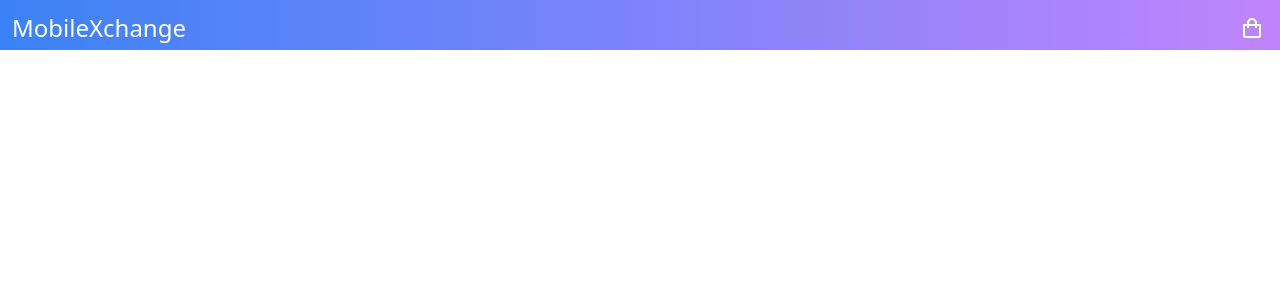
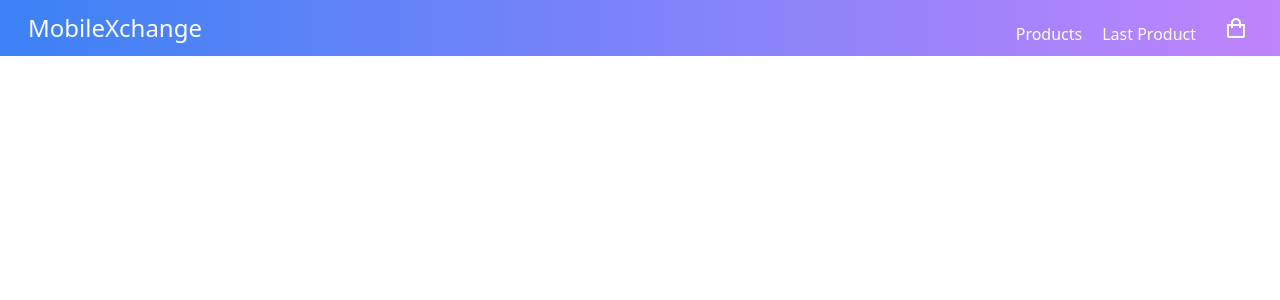
Before and after one commit to pierslabs/MobileXchange, a React (Vite) app: page /products in a window 1280 px wide. Shown: the top 300 px of the page. Built offline with nearby package versions, Linux system fonts and the light colour scheme.

Commit message:
add lastProductViewed

```diff
--- a/src/components/header/Header.jsx
+++ b/src/components/header/Header.jsx
@@ -1,13 +1,39 @@
-import { Link } from 'react-router-dom';
+import { Link, NavLink } from 'react-router-dom';
 import ShopppingBag from '../shopping-bag/ShopppingBag';
+import { useContext } from 'react';
+import { ProductAppContext } from '../../context/ProductAppContext';
 
 const Header = () => {
+  const { lastProductViewed } = useContext(ProductAppContext);
   return (
-    <header className='flex justify-between bg-gradient-to-r from-blue-500 to-purple-400 p-2 text-white text-center fixed w-full z-50 h-[50px] top-0 left-0'>
+    <header className='flex justify-between items-center bg-gradient-to-r from-blue-500 to-purple-400 px-6 py-2 text-white text-center fixed w-full z-50  top-0 left-0'>
       <h1 className='text-2xl  m-1'>
         <Link to='/'>MobileXchange</Link>
       </h1>
-      <ShopppingBag />
+
+      <div className='flex justify-between items-baseline gap-5 w-auto'>
+        <NavLink
+          to='/products/list'
+          className={({ isActive, isPending }) =>
+            isPending ? 'pending' : isActive ? 'text-blue-700' : ''
+          }
+        >
+          Products
+        </NavLink>
+        {lastProductViewed && (
+          <NavLink
+            to={`/products/product/${lastProductViewed}`}
+            className={({ isActive, isPending }) =>
+              isPending ? 'pending' : isActive ? 'text-blue-500' : ''
+            }
+          >
+            Last Product
+          </NavLink>
+        )}
+        {!lastProductViewed && <p>Last Product</p>}
+
+        <ShopppingBag />
+      </div>
     </header>
   );
 };
--- a/src/components/product-form/ProductForm.jsx
+++ b/src/components/product-form/ProductForm.jsx
@@ -76,6 +76,6 @@ ProductForm.propTypes = {
     id: PropTypes.string,
     internalMemory: PropTypes.arrayOf(PropTypes.string),
     colors: PropTypes.arrayOf(PropTypes.string),
-    price: PropTypes.number,
+    price: PropTypes.string,
   }).isRequired,
 };
--- a/src/components/productItem/ProductItem.jsx
+++ b/src/components/productItem/ProductItem.jsx
@@ -1,15 +1,19 @@
 import PropTypes from 'prop-types';
 import { Link } from 'react-router-dom';
 import { formatPrice } from '../../utils/price.utils';
+import { useContext } from 'react';
+import { ProductAppContext } from '../../context/ProductAppContext';
 
 const ProductItem = ({ product }) => {
+  const { handleProductViewed } = useContext(ProductAppContext);
   const price = product.price * 1.2;
   return (
     <Link
       to={`/products/product/${product.id}`}
       className='items-center border p-4 shadow-lg rounded-lg transition-transform  hover:scale-105 card overflow-hidden '
+      onClick={() => handleProductViewed(product.id)}
     >
-      <div className='flex justify-between items-baseline mb-3'>
+      <div className='flex justify-between items-center mb-3'>
         <h3 className='sm:text-2xl  text-gray-700 sm:-rotate-45 text-center underline'>
           {product.brand}
         </h3>
--- a/src/components/search/Search.jsx
+++ b/src/components/search/Search.jsx
@@ -2,7 +2,7 @@ import PropTypes from 'prop-types';
 
 const Search = ({ setSearchText, searchText }) => {
   return (
-    <div className='bg-white flex justify-center md:justify-end fixed  p-3 sm:pt-6 -mt-[100px] z-10 border w-full'>
+    <div className='bg-white flex justify-center md:justify-end fixed  p-6 sm:pt-6 -mt-[100px] z-10 border w-full'>
       <input
         type='text'
         value={searchText}
--- a/src/context/ProductAppContext.jsx
+++ b/src/context/ProductAppContext.jsx
@@ -12,6 +12,7 @@ export const ProductAppContext = createContext(null);
 const ProductAppProvider = ({ children }) => {
   const initialCartValue = parseInt(localStorage.getItem('cart')) || 0;
   const [cartProducts, setCartProducts] = useState(initialCartValue);
+  const [lastProductViewed, setLastProductViewed] = useState(null);
 
   const handleCart = useCallback((product) => {
     setCartProducts((prevCart) => {
@@ -19,12 +20,18 @@ const ProductAppProvider = ({ children }) => {
     });
   }, []);
 
+  const handleProductViewed = useCallback((productId) => {
+    setLastProductViewed(productId);
+  }, []);
+
   const values = useMemo(() => {
     return {
       cartProducts,
       handleCart,
+      handleProductViewed,
+      lastProductViewed,
     };
-  }, [cartProducts, handleCart]);
+  }, [cartProducts, handleCart, handleProductViewed, lastProductViewed]);
 
   useEffect(() => {
     localStorage.setItem('cart', cartProducts.toString());
```
